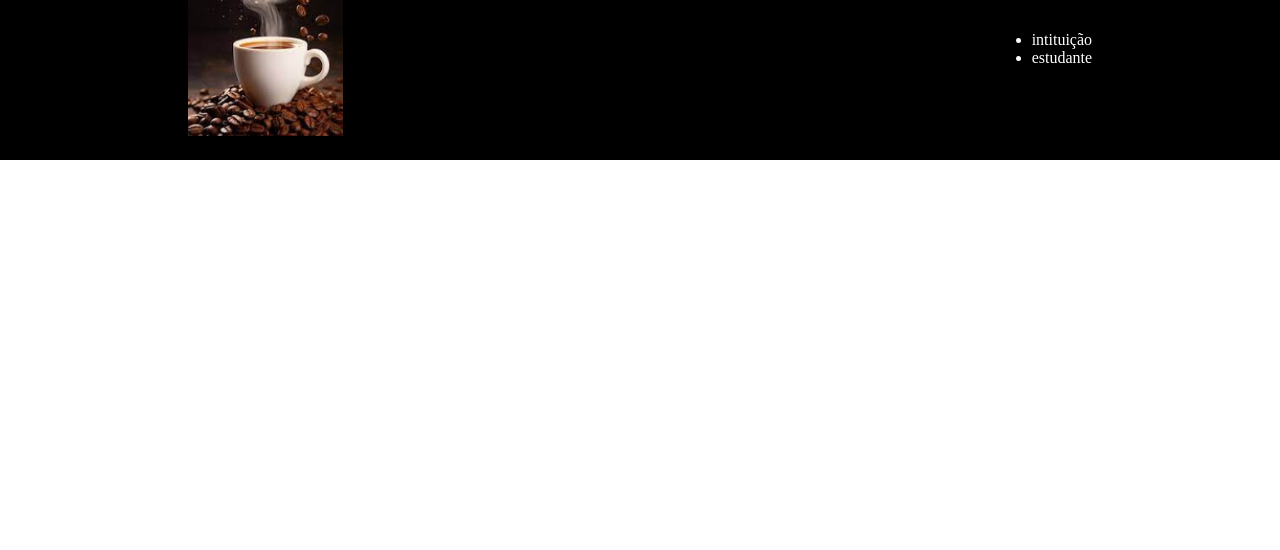
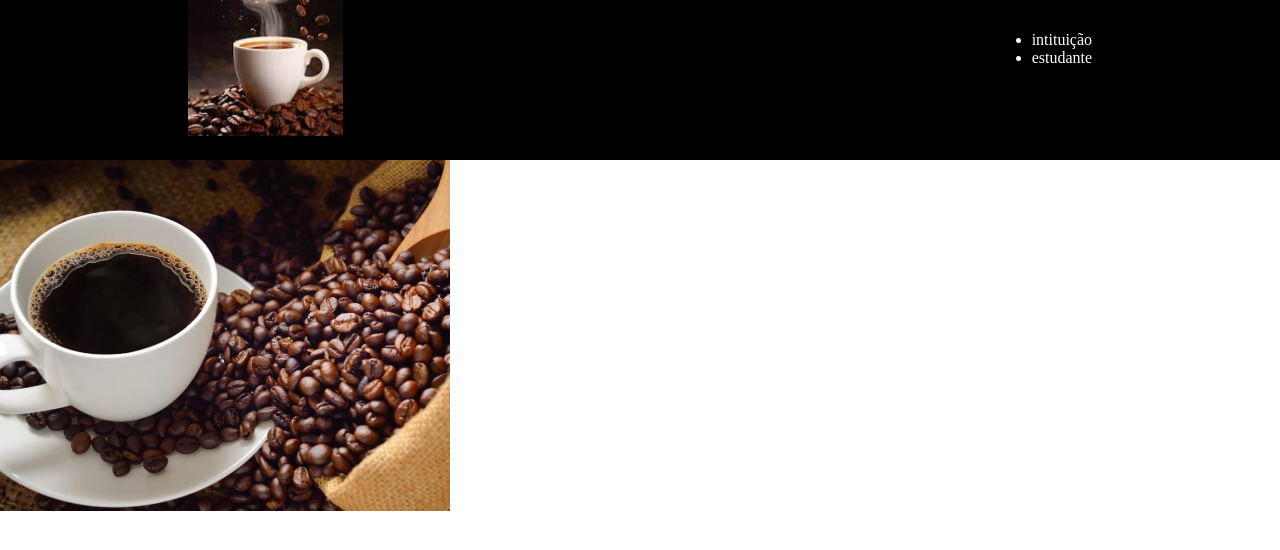
Before and after one commit to V1tor14/site-escola, a plain HTML site: page index.html in a window 1280 px wide. Shown: the part 62-612 px from the top of the page. Drawn offline with Linux system fonts and the light colour scheme.

Commit message:
salvamento 10
.

```diff
--- a/index.html
+++ b/index.html
@@ -21,7 +21,7 @@
         </ul>
     </header>
     <section class="pergunta">
-
+<img src="café2.png" alt="">
 
     </section>
 </body>
```
Also changed, not shown: café2.png (added).
